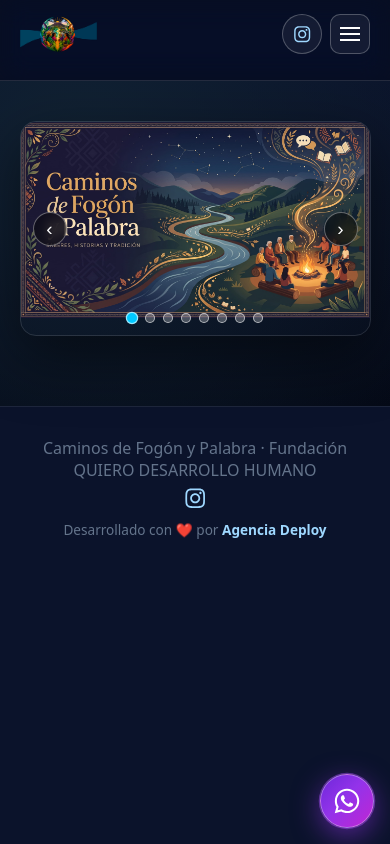
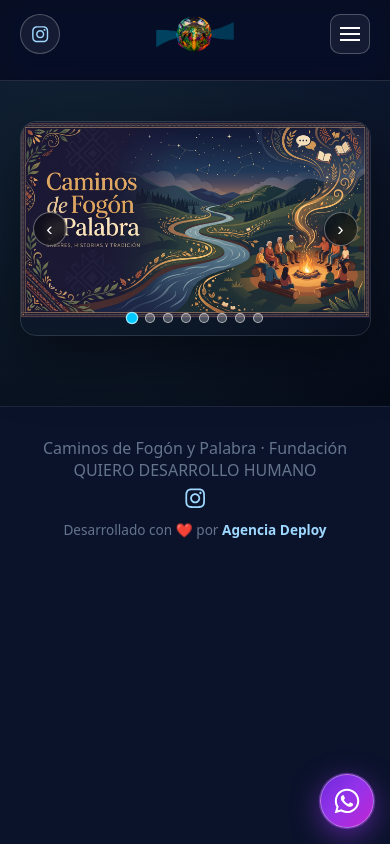
Before and after one commit to CrisAguirre/mapasturisticos, a React (Vite) app: page / in a window 390 px wide. Built offline with nearby package versions, Linux system fonts and the light colour scheme.

Commit message:
325132514

```diff
--- a/src/App.css
+++ b/src/App.css
@@ -49,7 +49,7 @@ body { margin: 0; font-family: system-ui, 'Segoe UI', Roboto, sans-serif; backgr
 /* ── Pestañas animadas (retráctiles) ── */
 .tabs {
   position: relative; display: flex; gap: 4px; flex-wrap: wrap;
-  flex: 1 1 auto; justify-content: flex-end;
+  flex: 1 1 auto; justify-content: flex-end; order: 1;
   max-width: 1400px; max-height: 200px; overflow: hidden; visibility: visible;
   transition: max-width 0.45s ease, max-height 0.45s ease, opacity 0.3s ease, transform 0.35s ease, visibility 0s;
 }
@@ -77,7 +77,8 @@ body { margin: 0; font-family: system-ui, 'Segoe UI', Roboto, sans-serif; backgr
 }
 
 /* ── Acciones del head (social + switch) ── */
-.nav-actions { display: inline-flex; align-items: center; gap: 10px; flex-shrink: 0; }
+.nav-actions { display: inline-flex; align-items: center; gap: 10px; flex-shrink: 0; order: 3; }
+.nav-social { order: 2; }
 .social-btn {
   display: inline-flex; align-items: center; justify-content: center;
   width: 40px; height: 40px; border-radius: 50%;
@@ -215,15 +216,16 @@ body { margin: 0; font-family: system-ui, 'Segoe UI', Roboto, sans-serif; backgr
 
 @media (max-width: 720px) {
   .topnav { flex-direction: row; align-items: center; }
-  .topnav .brand { flex: 1 1 auto; order: 0; min-width: 0; }
+  .topnav .brand { flex: 1 1 auto; order: 1; min-width: 0; justify-content: center; }
+  .nav-social { order: 0; }
   .brand-text { display: none; }
   .brand-logo { height: 44px; max-width: min(52vw, 220px); }
-  .nav-actions { order: 1; gap: 8px; }
+  .nav-actions { order: 2; gap: 8px; }
   .menu-toggle { order: 1; }
   /* Fila única deslizable y colapsable: evita que las pestañas se
      partan en varias filas y desfasan la píldora animada */
   .tabs {
-    order: 2;
+    order: 3;
     flex: 1 1 100%;
     justify-content: flex-start;
     flex-wrap: nowrap;
--- a/src/App.jsx
+++ b/src/App.jsx
@@ -72,6 +72,15 @@ function App() {
   return (
     <>
       <nav className="topnav">
+        <a
+          href="https://www.instagram.com/caminosdefogonypalabra/"
+          target="_blank"
+          rel="noopener noreferrer"
+          className="social-btn nav-social"
+          aria-label="Instagram Caminos de Fogón y Palabra"
+        >
+          <FaInstagram aria-hidden="true" />
+        </a>
         <a href="#/inicio" className="brand">
           <img src={logoImg} alt="Logo Caminos de Fogón y Palabra" className="brand-logo" />
           <span className="brand-text">
@@ -100,15 +109,6 @@ function App() {
           ))}
         </div>
         <div className="nav-actions">
-          <a
-            href="https://www.instagram.com/caminosdefogonypalabra/"
-            target="_blank"
-            rel="noopener noreferrer"
-            className="social-btn"
-            aria-label="Instagram Caminos de Fogón y Palabra"
-          >
-            <FaInstagram aria-hidden="true" />
-          </a>
           <button
             type="button"
             className={`menu-toggle${menuOpen ? ' open' : ''}`}
```
